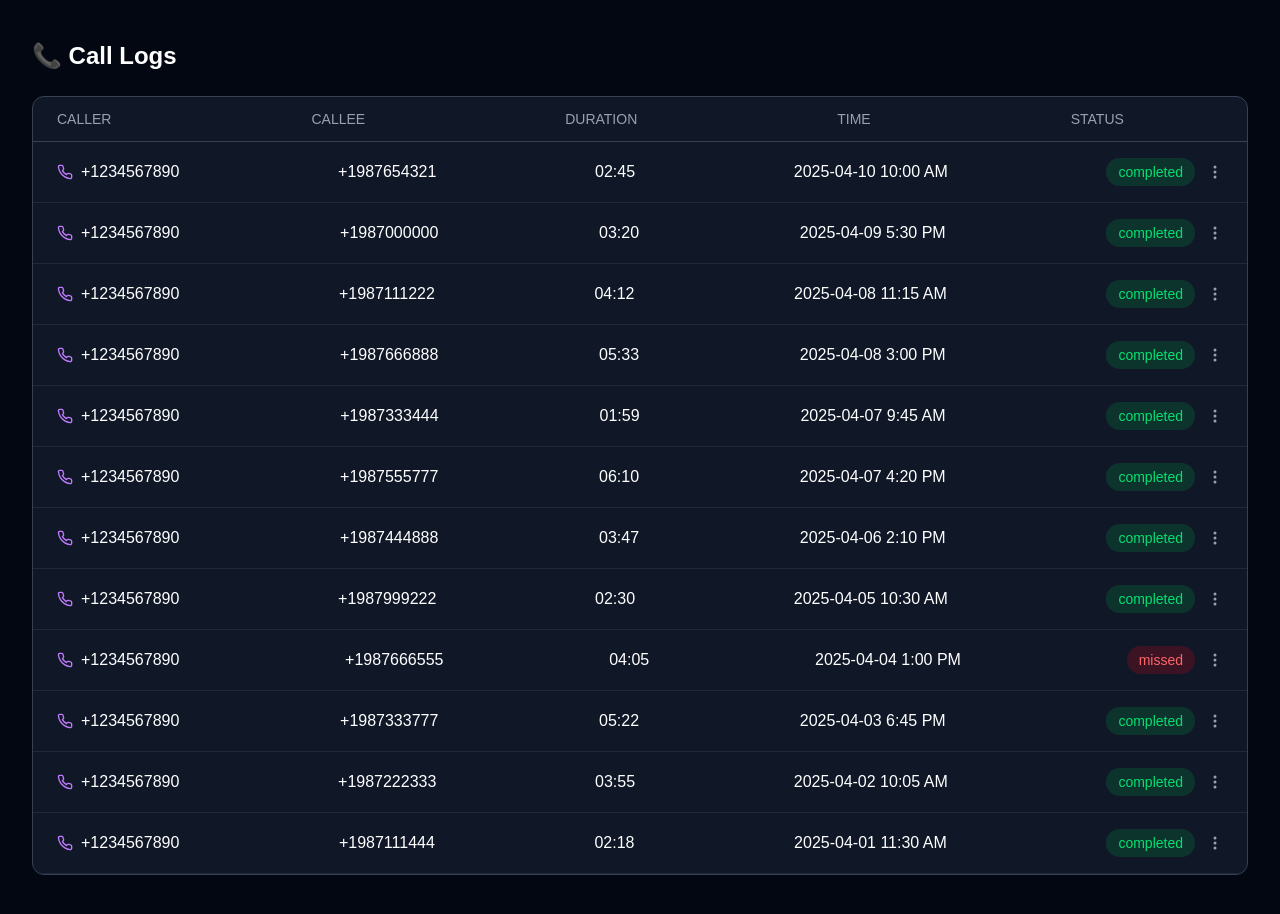
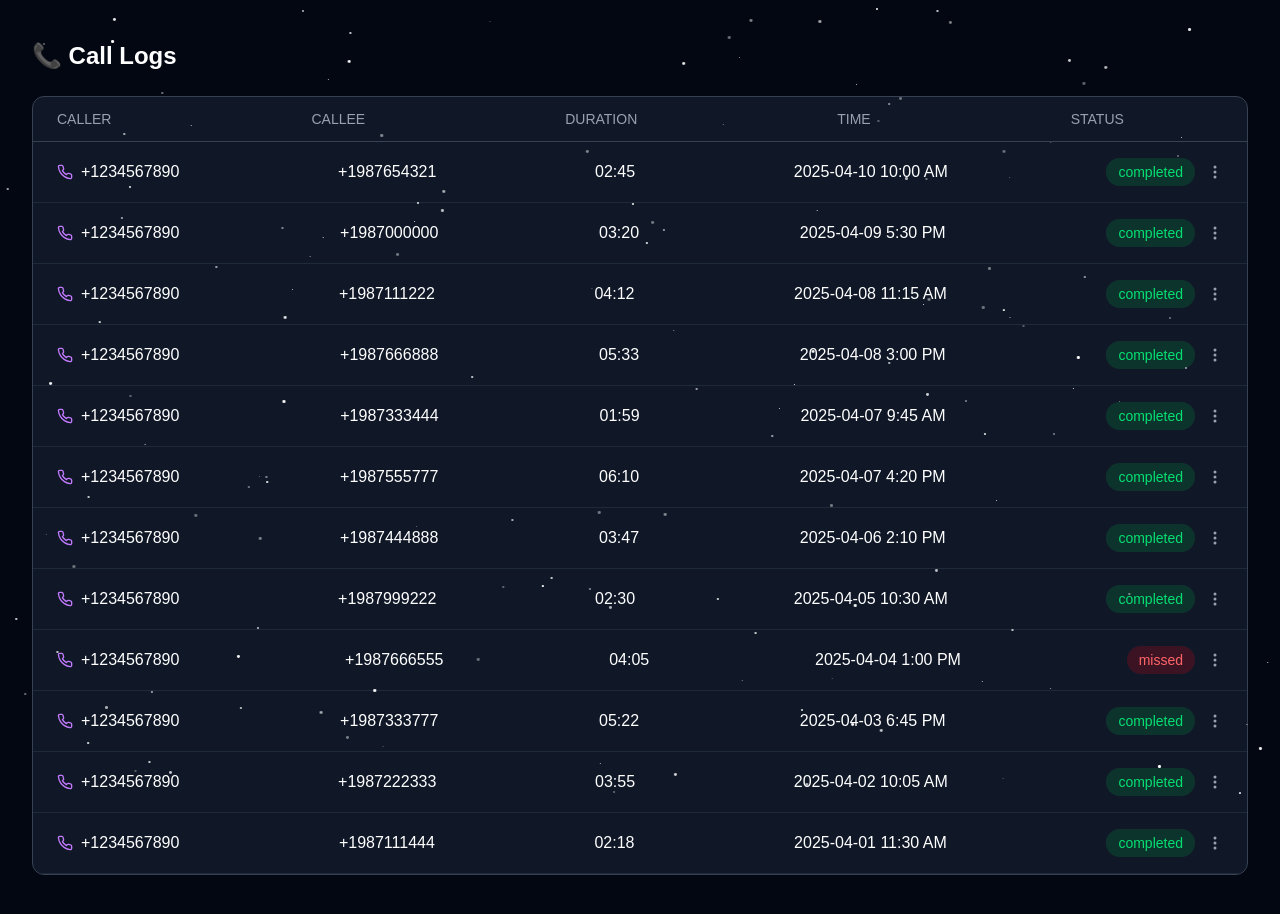
Before and after one commit to Shaswati2005/callcenter, a Next.js app: page /calls in a window 1280 px wide. Built offline with nearby package versions, Linux system fonts and the light colour scheme; no server answers.

Commit message:
updated calls

```diff
--- a/app/calls/page.tsx
+++ b/app/calls/page.tsx
@@ -7,6 +7,7 @@ import Link from "next/link";
 import { callLogs } from "./data"; // Import from your shared data file
 import { SignOutButton, UserButton, useUser } from "@clerk/nextjs";
 import Sidebar from "../components/Sidebar";
+import StarField from "../components/Starfield";
 
 
 type CallLog = {
@@ -80,6 +81,7 @@ const CallLogs = () => {
           ))}
         </div>
       </div>
+      <StarField/>
     </>
   );
 };
```
